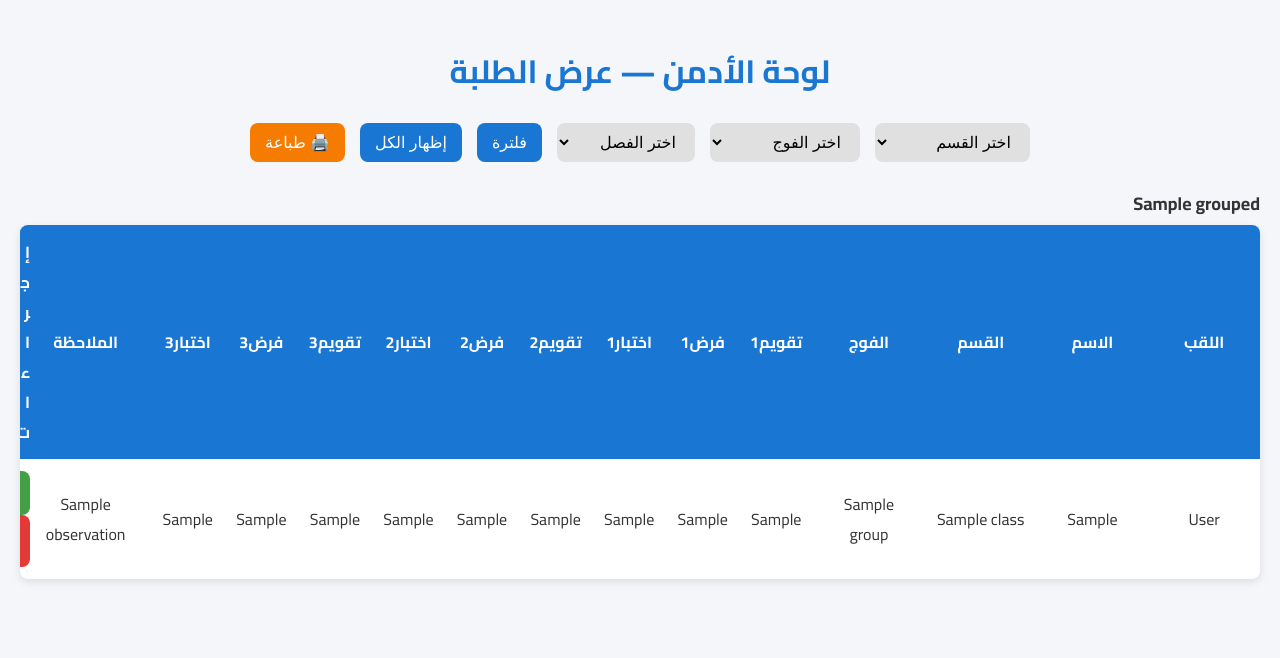
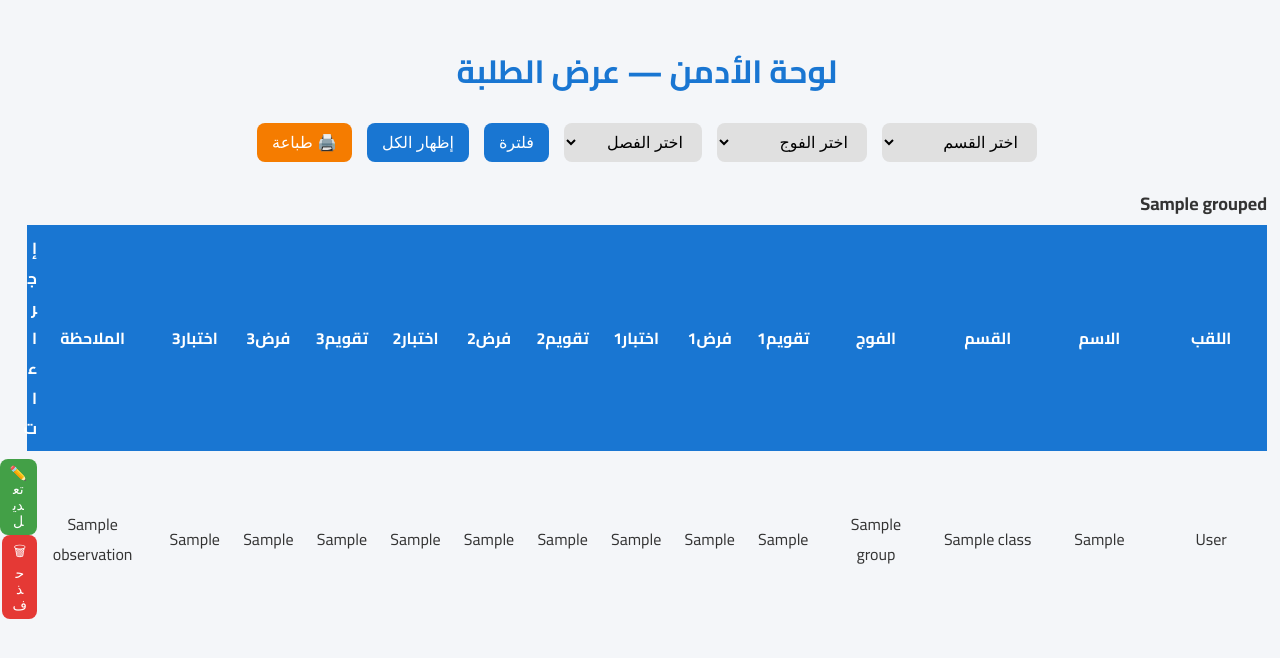
Before and after one commit to hocinebno3131-source/students_app, a Flask app: template templates/admin.html in a window 1280 px wide. Shown: the top 658 px of the page. Run offline with Flask 3, Linux system fonts and the light colour scheme; the template is opened without the code that fills it: most values are stand-ins (such as "Sample title", 1, 10 or a date in 2020).

Commit message:
Update admin.html

```diff
--- a/templates/admin.html
+++ b/templates/admin.html
@@ -41,18 +41,15 @@ button:hover { background: #0d47a1; }
 table {
     width: 100%;
     border-collapse: collapse;
-    table-layout: fixed; /* لتوحيد الأعمدة عموديًا */
-    margin-bottom: 35px;
-    background: white;
-    box-shadow: 0 3px 8px rgba(0,0,0,0.1);
-    border-radius: 8px;
-    overflow: hidden;
+    table-layout: fixed; /* توحيد الأعمدة */
+    word-break: break-word; /* السماح لكسر الكلمات الطويلة */
 }
 
 th, td {
-    padding: 12px 10px;
+    padding: 8px 10px;
     text-align: center;
     word-wrap: break-word; /* التفاف النص داخل الخلية */
+    overflow-wrap: break-word; /* دعم إضافي للكسر */
 }
 
 th { background: #1976d2; color: white; }
```
